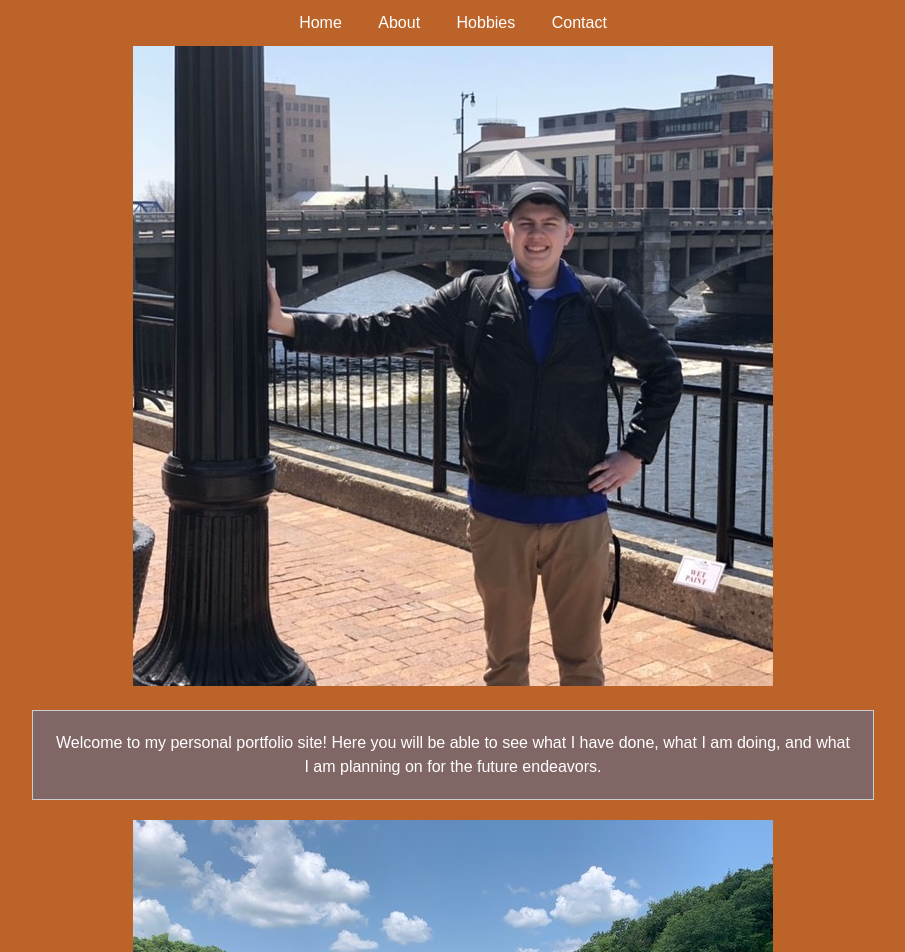
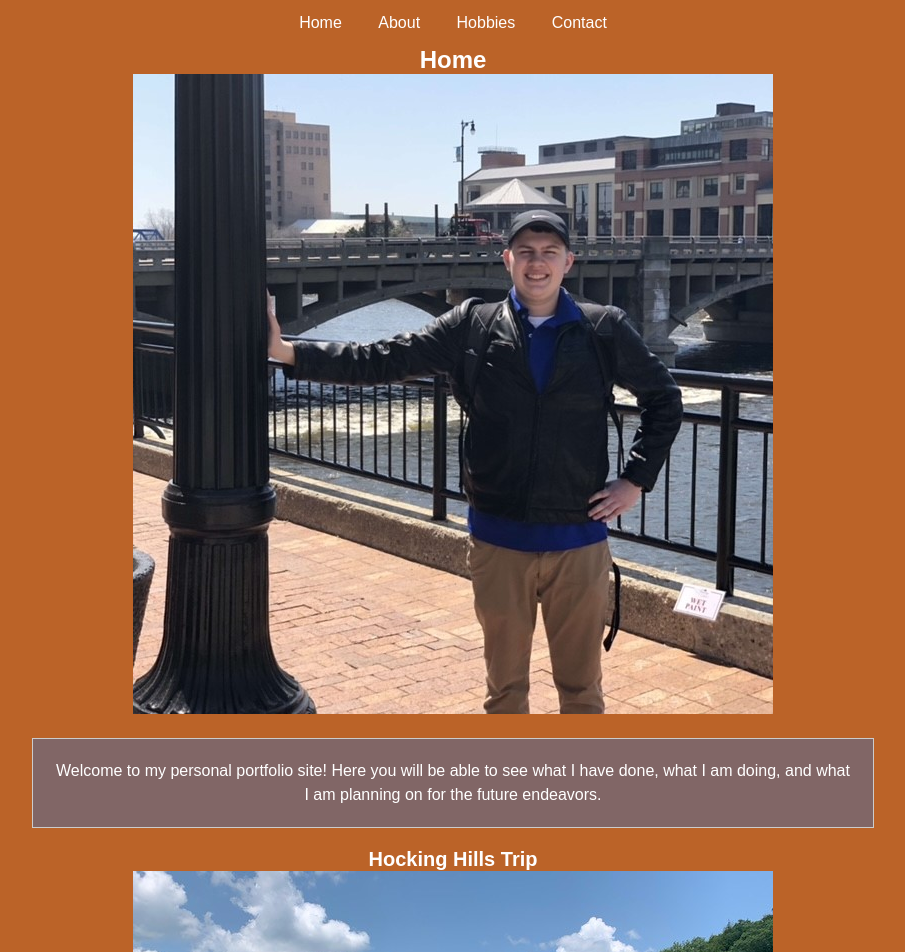
Before and after one commit to corrinre/349final, a plain HTML site: page index.html in a window 1280 px wide. Shown: the top 952 px of the page, without its empty margins (187-1092 px from the left). Drawn offline with Linux system fonts and the light colour scheme.

Commit message:
fixed headings

```diff
--- a/index.html
+++ b/index.html
@@ -16,12 +16,14 @@
         </ul>
     </nav>
     <header>
+        <h1>Home</h1>
             <section>
                 <img src="images/reed.jpg" alt="reed">
                 <div class="details">
                     <p>Welcome to my personal portfolio site! Here you will be able to see what I have done, what I am doing, and what I am planning on for the future endeavors.</p>
                 </div>
             </section>
+            <h2>Hocking Hills Trip</h2>
             <section>
                 <img src="images/hockinghills2.jpg" alt="lake">
                 <img src="images/hockinghills.jpg" alt="hills">
```
